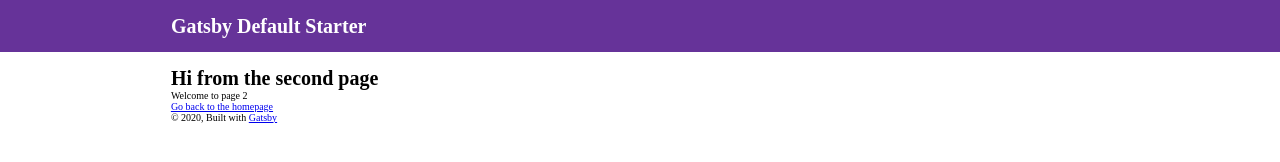
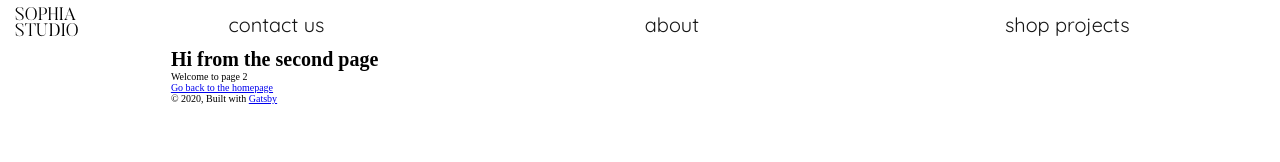
Before and after one commit to MasterBirdy/sophia-site, a Gatsby site: page /page-2 in a window 1280 px wide. Built offline with nearby package versions, Linux system fonts and the light colour scheme; Gatsby itself is replaced by a stand-in of ours.

Commit message:
Added links

```diff
--- a/src/components/header.js
+++ b/src/components/header.js
@@ -1,42 +1,27 @@
-import { Link } from "gatsby"
-import PropTypes from "prop-types"
-import React from "react"
+import { Link } from "gatsby";
+import PropTypes from "prop-types";
+import React from "react";
+import Logo from "../components/logo";
 
-const Header = ({ siteTitle }) => (
-  <header
-    style={{
-      background: `rebeccapurple`,
-      marginBottom: `1.45rem`,
-    }}
-  >
-    <div
-      style={{
-        margin: `0 auto`,
-        maxWidth: 960,
-        padding: `1.45rem 1.0875rem`,
-      }}
-    >
-      <h1 style={{ margin: 0 }}>
-        <Link
-          to="/"
-          style={{
-            color: `white`,
-            textDecoration: `none`,
-          }}
-        >
-          {siteTitle}
-        </Link>
-      </h1>
+const Header = ({ siteTitle, logoOn }) => (
+  <header className="header">
+    <Logo logoOn={logoOn}></Logo>
+    <div className="header-links">
+      <Link to="/">Contact Us</Link>
+      <Link to="/">About</Link>
+      <Link to="/">Shop Projects</Link>
     </div>
   </header>
-)
+);
 
 Header.propTypes = {
   siteTitle: PropTypes.string,
-}
+  logoOn: PropTypes.bool,
+};
 
 Header.defaultProps = {
   siteTitle: ``,
-}
+  logoOn: true,
+};
 
-export default Header
+export default Header;
--- /dev/null
+++ b/src/components/logo.js
@@ -0,0 +1,14 @@
+import React from "react";
+
+const Logo = ({ logoOn }) => {
+  return (
+    <div className={["logo", !logoOn ? "invisible" : ""].join(" ")}>
+      <div>
+        <p className="logo-text">Sophia</p>
+        <p className="logo-text">Studio</p>
+      </div>
+    </div>
+  );
+};
+
+export default Logo;
--- a/src/pages/index.js
+++ b/src/pages/index.js
@@ -2,6 +2,7 @@ import React, { useRef, useEffect, useState } from "react";
 import { Link, useStaticQuery, graphql } from "gatsby";
 import "../scss/main.scss";
 import { createUseStyles } from "react-jss";
+import Header from "../components/header";
 import styled, { keyframes } from "styled-components";
 
 import Layout from "../components/layout";
@@ -99,7 +100,7 @@ const IndexPage = () => {
 
   return (
     <div className="title-screen-page">
-      <div className="full-width-container">
+      <Header logoOn={false}></Header>
       <div className="title-name-holder">
         <h1 className="title-header">Sophie</h1>
         <h1 className="title-header">Studio</h1>
@@ -142,7 +143,6 @@ const IndexPage = () => {
         </Slider>
       </div>
     </div>
-    </div>
     // <Layout>
     //   <SEO title="Home" />
     //   <h1>Hi people</h1>
--- a/src/scss/abstracts/_variables.scss
+++ b/src/scss/abstracts/_variables.scss
@@ -0,0 +1 @@
+$header-height: 4.8rem;
--- a/src/scss/base/_base.scss
+++ b/src/scss/base/_base.scss
@@ -9,8 +9,10 @@
 html {
   font-size: 62.5%;
   width: 100%;
+  height: 100%;
 }
 
 body {
   box-sizing: border-box;
+  height: 100%;
 }
--- a/src/scss/base/_typography.scss
+++ b/src/scss/base/_typography.scss
@@ -21,3 +21,8 @@
   font-weight: 500;
   src: url("../fonts/Butler_Medium.otf") format("opentype");
 }
+
+@font-face {
+  font-family: "Quicksand";
+  src: url("../fonts/Quicksand.ttf") format("truetype");
+}
--- /dev/null
+++ b/src/scss/components/header.scss
@@ -0,0 +1,28 @@
+.header {
+  display: flex;
+  padding: 0.4rem 1.5rem 0.25rem;
+  height: $header-height;
+
+  &.non-index {
+    border-bottom: 2px solid black;
+  }
+  .header-links {
+    flex-grow: 1;
+    display: flex;
+    justify-content: space-between;
+    align-items: center;
+    text-align: center;
+
+    a {
+      flex: 1 1 0px;
+      text-decoration: none;
+      font-family: "Quicksand", sans-serif;
+      color: rgb(22, 22, 22);
+      font-size: 2rem;
+      text-transform: lowercase;
+      &:hover {
+        font-family: "Butler", sans-serif;
+      }
+    }
+  }
+}
--- /dev/null
+++ b/src/scss/components/logo.scss
@@ -0,0 +1,20 @@
+.logo {
+  display: flex;
+  flex-direction: column;
+  justify-content: center;
+  align-items: center;
+
+  cursor: pointer;
+  .logo-text {
+    font-family: "Butler", sans-serif;
+    font-weight: 300;
+    line-height: 0.85;
+    text-transform: uppercase;
+    font-size: 1.8rem;
+  }
+
+  &.invisible {
+    opacity: 0;
+    pointer-events: none;
+  }
+}
--- a/src/scss/main.scss
+++ b/src/scss/main.scss
@@ -8,5 +8,7 @@
 @import "./base/utilities";
 
 @import "./components/container";
+@import "./components/header";
+@import "./components/logo";
 
 @import "./pages/index";
--- a/src/scss/pages/_index.scss
+++ b/src/scss/pages/_index.scss
@@ -28,7 +28,7 @@
 
 .margin-index-page {
   width: 100%;
-  height: 100%;
+  height: calc(100% - #{$header-height});
 
   overflow-x: hidden;
   position: relative;
```
Also changed, not shown: static/admin/config.yml (+9 -0 lines), src/fonts/Quicksand.ttf (added), src/pages/contactus/index.md (added). Lines whose indentation alone changed are shown as unchanged.
